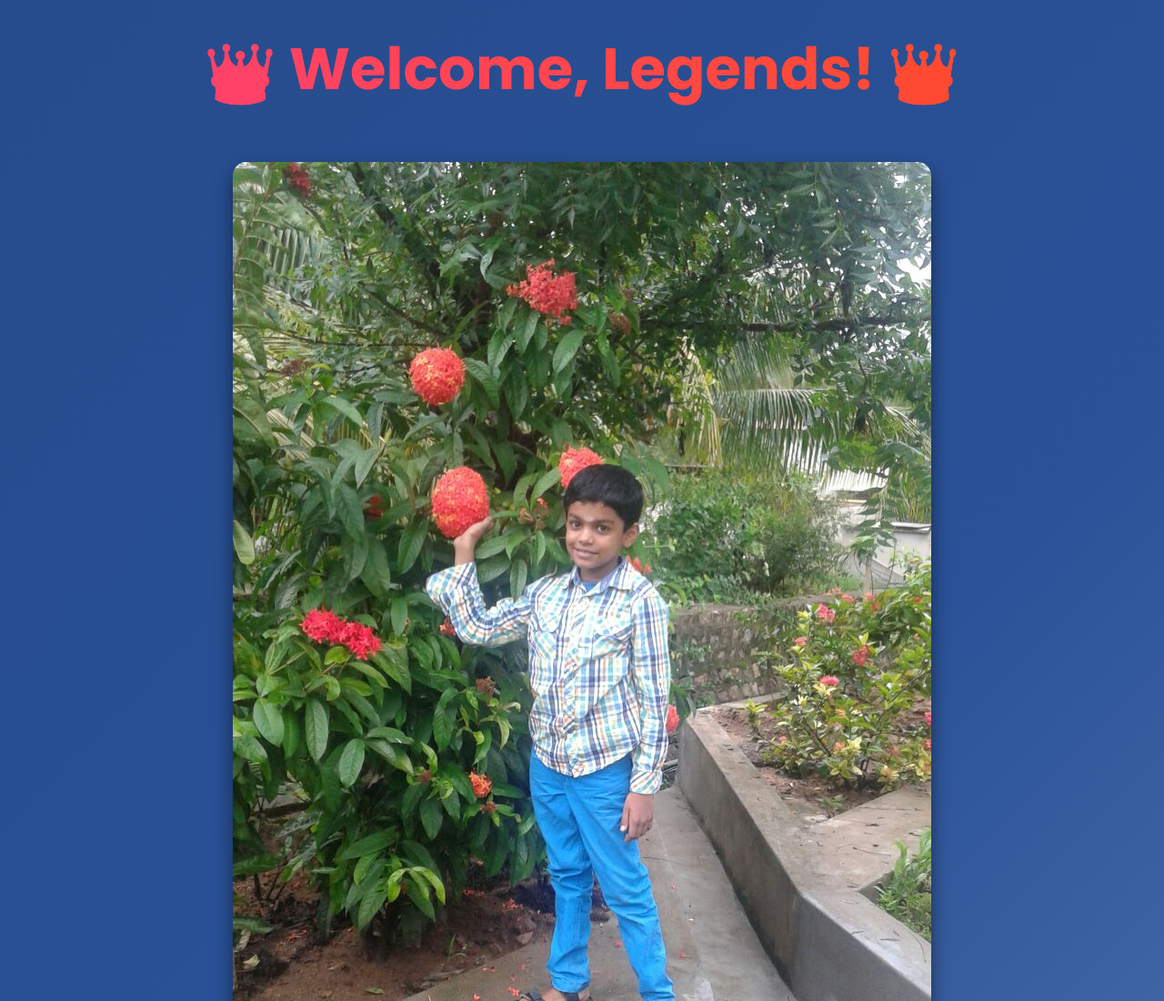
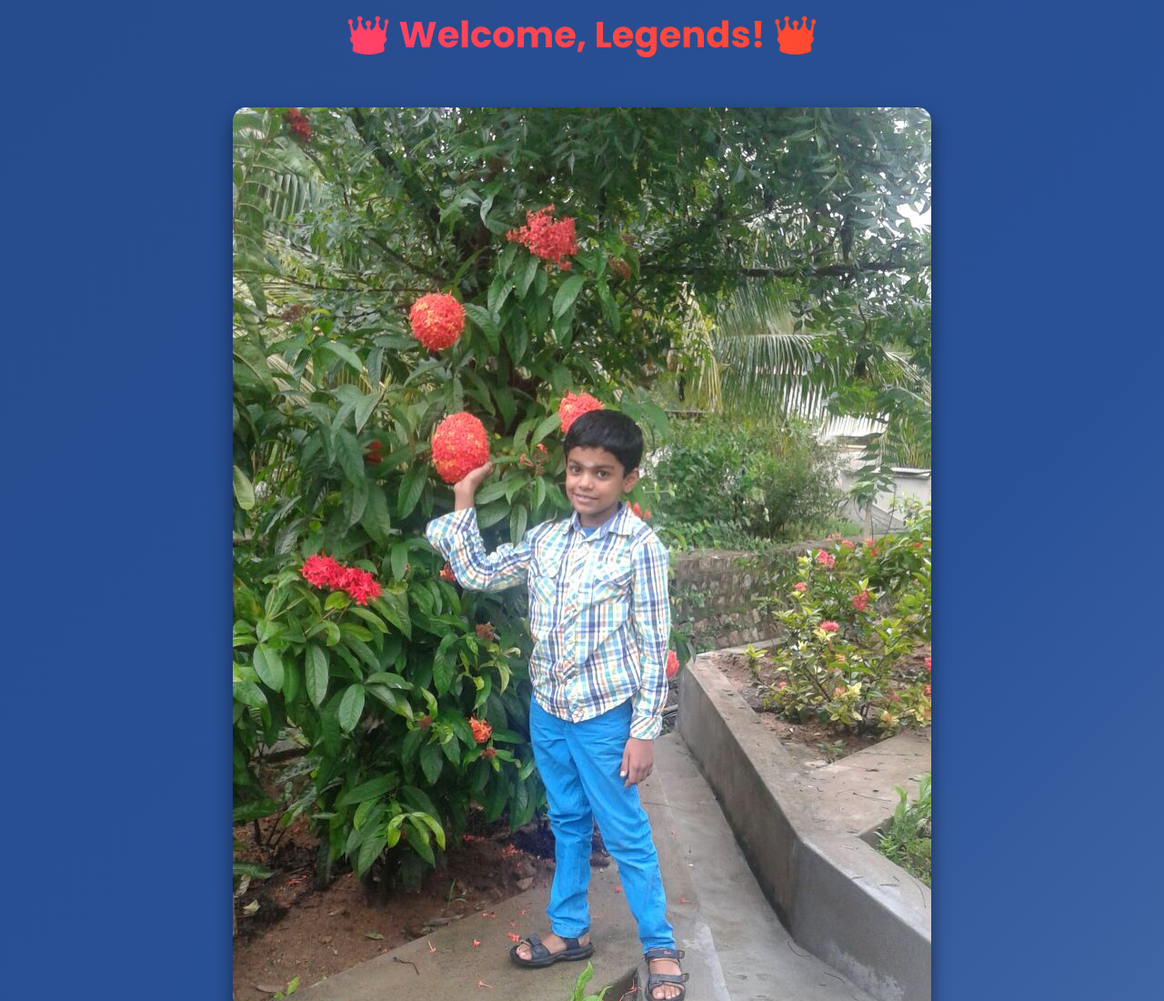
Before and after one commit to nikhilfala/falag, a plain HTML site: page index.html in a window 1280 px wide. Shown: the top 1100 px of the page at 91% size. Drawn offline with Linux system fonts and the light colour scheme.

Commit message:
Update index.html

```diff
--- a/index.html
+++ b/index.html
@@ -26,9 +26,9 @@
         }
 
         h1 {
-            font-size: 4rem;
+            font-size: 2.5rem; /* Reduced from 4rem to 2.5rem */
             font-weight: 700;
-            margin: 40px 0 20px;
+            margin: 20px 0 20px;
             background: linear-gradient(45deg, #ff416c, #ff4b2b);
             -webkit-background-clip: text;
             -webkit-text-fill-color: transparent;
@@ -39,12 +39,6 @@
         @keyframes popIn {
             0% { transform: scale(0.5); opacity: 0; }
             100% { transform: scale(1); opacity: 1; }
-        }
-
-        .crown {
-            color: #ffdc00; /* Natural crown gold color */
-            font-size: 4rem;
-            vertical-align: middle;
         }
 
         img {
@@ -98,7 +92,7 @@
 
 <body>
     <h1 class="floating-effect">
-        <span class="crown">👑</span> Welcome, Legends! <span class="crown">👑</span>
+        👑 Welcome, Legends! 👑
     </h1>
 
     <!-- First Image -->
```
